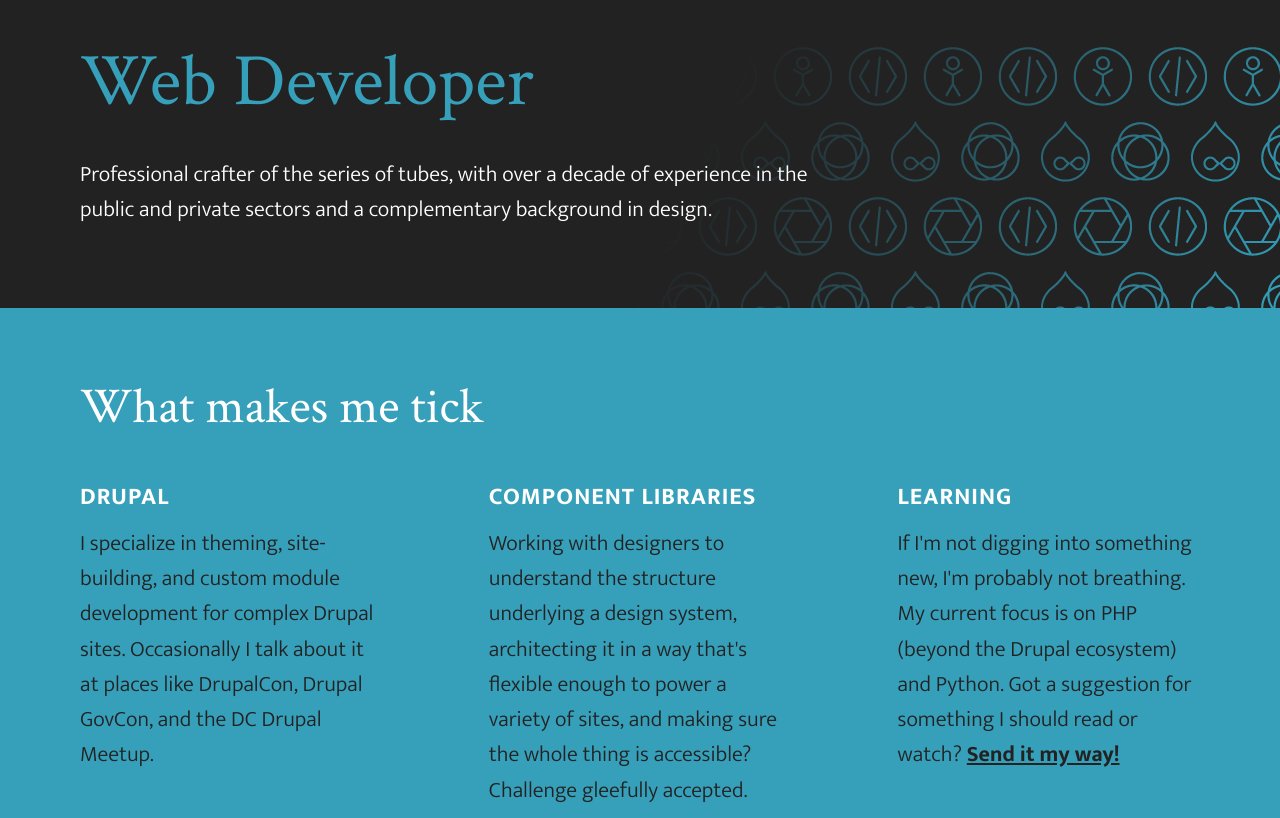
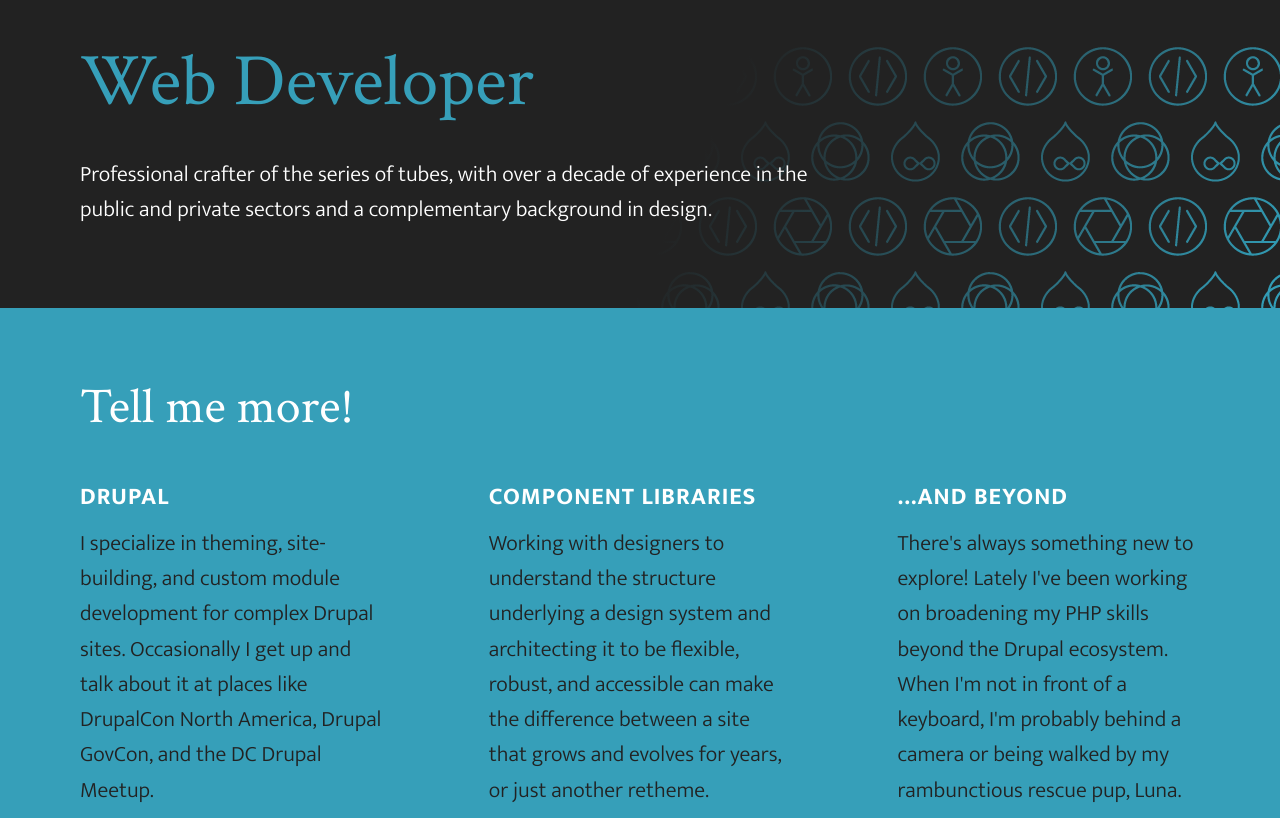
Before and after one commit to Abby805/Abby805.github.io, a website: page index.html in a window 1280 px wide. Shown: the part 134-952 px from the top of the page. Drawn offline with Linux system fonts and the light colour scheme.

Commit message:
Cleaning up the text a bit

```diff
--- a/index.html
+++ b/index.html
@@ -29,22 +29,22 @@
 
       <div class="portfolio-outer">
         <div class="portfolio stage">
-          <h2>What makes me tick</h2>
+          <h2>Tell me more!</h2>
 
           <div class="pieces">
             <section class="port-piece">
               <h3>Drupal</h3>
-              <p>I specialize in theming, site-building, and custom module development for complex Drupal sites. Occasionally I talk about it at places like DrupalCon, Drupal GovCon, and the DC Drupal Meetup.</p>
+              <p>I specialize in theming, site-building, and custom module development for complex Drupal sites. Occasionally I get up and talk about it at places like DrupalCon North America, Drupal GovCon, and the DC Drupal Meetup.</p>
             </section>
 
             <section class="port-piece">
               <h3>Component libraries</h3>
-              <p>Working with designers to understand the structure underlying a design system, architecting it in a way that's flexible enough to power a variety of sites, and making sure the whole thing is accessible? Challenge gleefully accepted.</p>
+              <p>Working with designers to understand the structure underlying a design system and architecting it to be flexible, robust, and accessible can make the difference between a site that grows and evolves for years, or just another retheme.</p>
             </section>
 
             <section class="port-piece">
-              <h3>Learning</h3>
-              <p>If I'm not digging into something new, I'm probably not breathing. My current focus is on PHP (beyond the Drupal ecosystem) and Python. Got a suggestion for something I should read or watch? <a href="https://twitter.com/AbbyMilberg" class="" target="_blank">Send it my way!</a></p>
+              <h3>...and beyond</h3>
+              <p>There's always something new to explore! Lately I've been working on broadening my PHP skills beyond the Drupal ecosystem. When I'm not in front of a keyboard, I'm probably behind a camera or being walked by my rambunctious rescue pup, Luna.</p>
             </section>
           </div>
 
```
